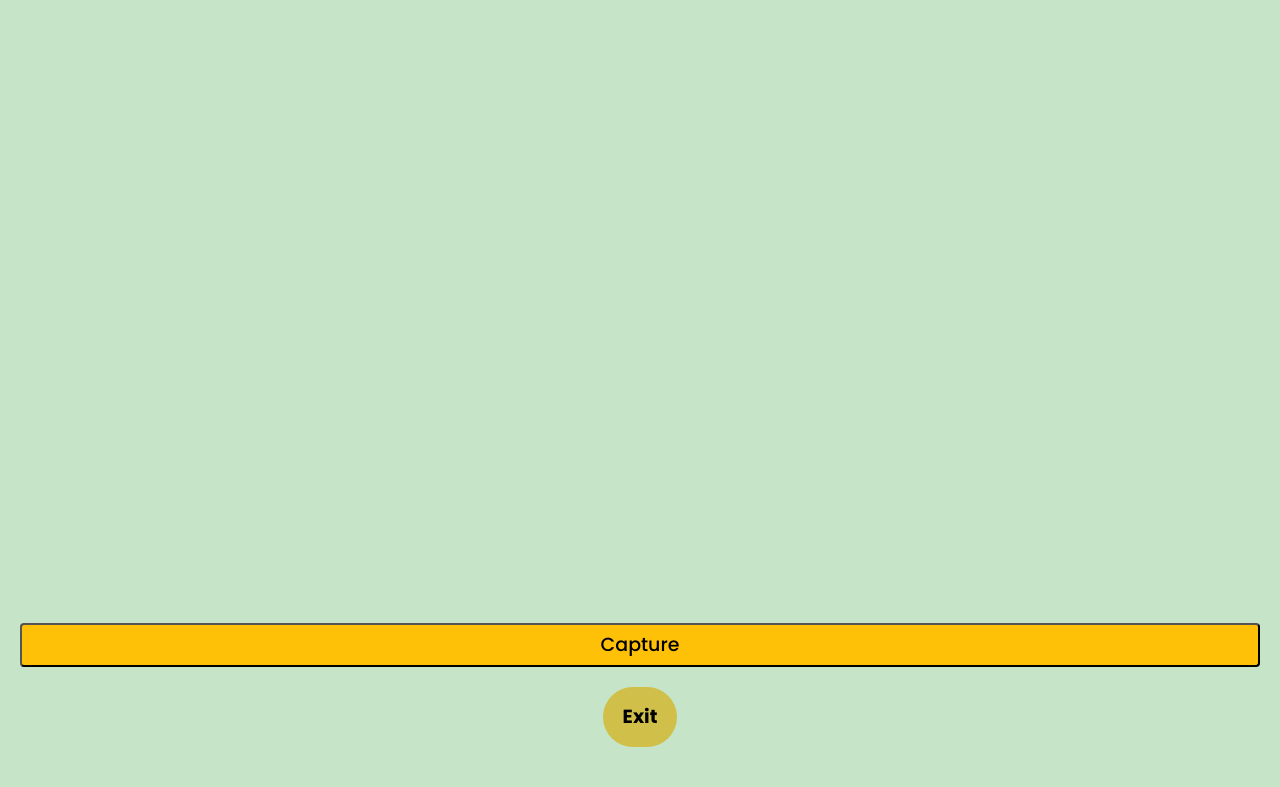
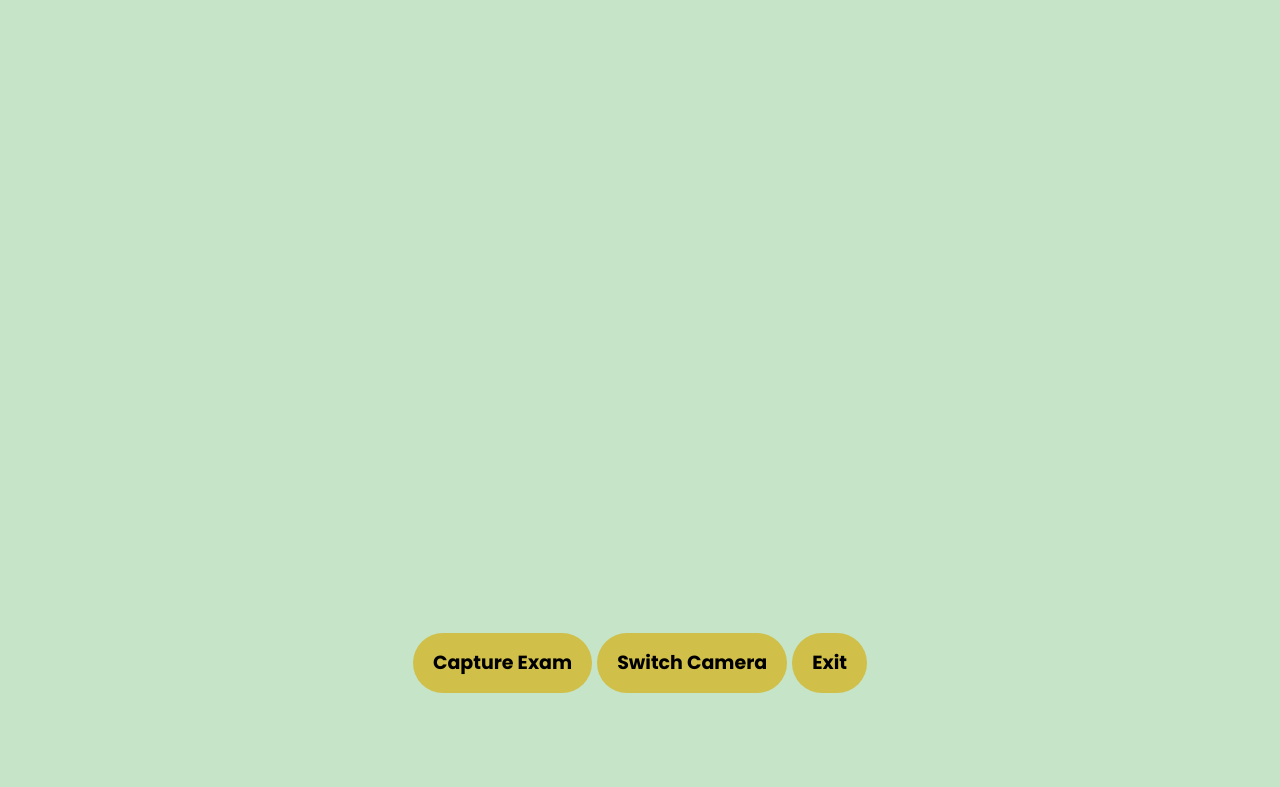
Before and after one commit to YourNewbieCoder/CheckMate, a Flask app: page /scan-test in a window 1280 px wide. Shown: the part 303-1090 px from the top of the page. After the commit the page ends 996 px from the top, so only its background shows below. Run offline with Flask 3, Linux system fonts and the light colour scheme; a user stored in the database is signed in.

Commit message:
added camera switching from front to back

```diff
--- a/static/css/style.css
+++ b/static/css/style.css
@@ -196,6 +196,19 @@ li{
     display: inline-block;
     /* padding: 8px; */
 }
+.check-stud button{
+    width: 100%;
+    background: var(--colorsecondary);
+    color: var(--colortertiary2);
+    padding: 10px 20px;
+    border-radius: 32px;
+    text-decoration: none;
+    font-weight: bold;
+    margin-top: 20px;
+    border: none;
+    cursor: pointer;
+    text-align: center;
+}
 textarea{
     width: 100%;
     height: 100px;
--- a/static/js/scan-test.js
+++ b/static/js/scan-test.js
@@ -1,5 +1,11 @@
-// Get access to the webcam
-navigator.mediaDevices.getUserMedia({ video: true })
+let currentFacingMode = 'user'; // Default to front camera
+
+function getStream() {
+    navigator.mediaDevices.getUserMedia({
+        video: {
+            facingMode: currentFacingMode
+        }
+    })
     .then(function(stream) {
         var video = document.getElementById('video');
         video.srcObject = stream;
@@ -7,8 +13,8 @@ navigator.mediaDevices.getUserMedia({ video: true })
     .catch(function(err) {
         console.log("An error occurred: " + err);
     });
+}
 
-// Capture image from the webcam
 document.getElementById('capture-btn').addEventListener('click', function() {
     var video = document.getElementById('video');
     var canvas = document.createElement('canvas');
@@ -39,3 +45,11 @@ document.getElementById('capture-btn').addEventListener('click', function() {
         console.error('Error:', error);
     });
 });
+
+document.getElementById('switch-btn').addEventListener('click', function() {
+    currentFacingMode = (currentFacingMode === 'user') ? 'environment' : 'user';
+    getStream();
+});
+
+// Initialize with the default camera
+getStream();
--- a/templates/scan-test.html
+++ b/templates/scan-test.html
@@ -13,10 +13,12 @@
 <div class="video-container">
     <h3>{{ exam }}</h3>
     <video id="video" autoplay></video>
-    <button id="capture-btn">Capture</button>
 </div>
+
 <div>
     <ul>
+        <li class="check-stud"><button id="capture-btn">Capture Exam</button></li>
+        <li class="check-stud"><button id="switch-btn">Switch Camera</button></li>
         <li class="check-stud"><a class="btn-group" href="{{url_for('home')}}">Exit</a></li>
     </ul>
 </div>
```
